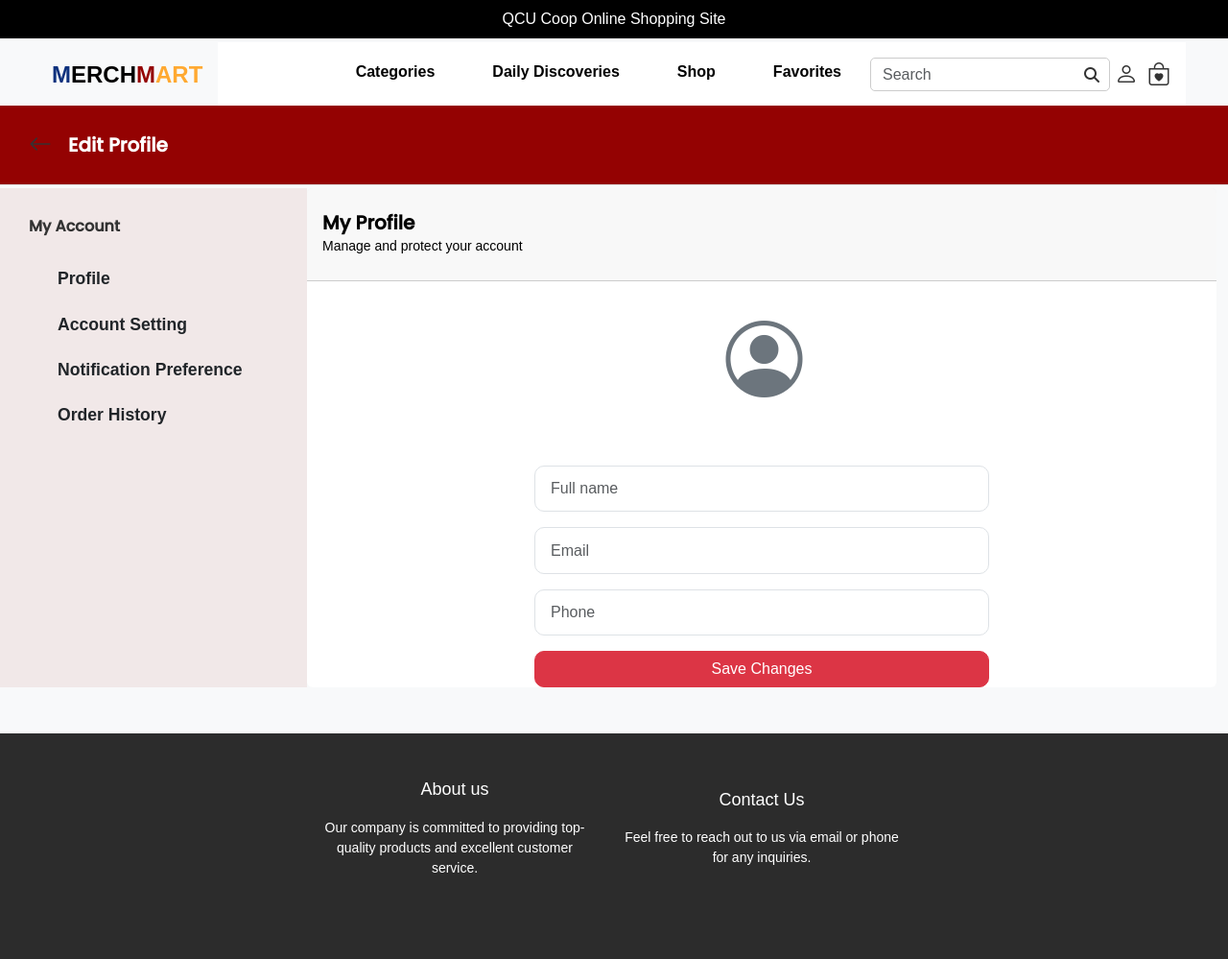
After one commit to Tamakiqt/QCU-MERCHMART, a PHP site: page /my-account.php in a window 1280 px wide. The commit adds this page. Shown: the whole page at 96% size. Run offline with PHP 8.4, Linux system fonts and the light colour scheme; some libraries are stand-ins or nearby versions.

Commit message:
HALOHALO

```diff
--- a/assets/js/script.js
+++ b/assets/js/script.js
@@ -242,7 +242,25 @@ document.querySelectorAll('.remove-btn').forEach(button => {
 });
 
 
-// SMTPJS EMAIL SENDER
+// My account upload profile picture
 
+function updateProfileImage(event) {
+    const file = event.target.files[0];
+    const reader = new FileReader();
 
-// Initialize EmailJS
+    reader.onloadend = function() {
+        const profileImage = document.getElementById("profile-image");
+        const defaultIcon = document.getElementById("default-icon");
+
+        // Hide the default icon
+        defaultIcon.style.display = "none";
+
+        // Show the uploaded image
+        profileImage.src = reader.result;
+        profileImage.style.display = "inline-block"; // Make the uploaded image visible
+    };
+
+    if (file) {
+        reader.readAsDataURL(file);
+    }
+}
--- /dev/null
+++ b/my-account.php
@@ -0,0 +1,228 @@
+<!DOCTYPE html>
+<html lang="en">
+<head>
+    <meta charset="UTF-8">
+    <meta name="viewport" content="width=device-width, initial-scale=1.0">
+    <title>QCU Merchmart</title>
+
+    <link href="https://cdn.jsdelivr.net/npm/bootstrap@5.3.3/dist/css/bootstrap.min.css" rel="stylesheet"
+    integrity="sha384-QWTKZyjpPEjISv5WaRU9OFeRpok6YctnYmDr5pNlyT2bRjXh0JMhjY6hW+ALEwIH" crossorigin="anonymous">
+    <link rel="stylesheet" href="https://cdnjs.cloudflare.com/ajax/libs/font-awesome/6.6.0/css/all.min.css"
+    integrity="sha512-Kc323vGBEqzTmouAECnVceyQqyqdsSiqLQISBL29aUW4U/M7pSPA/gEUZQqv1cwx4OnYxTxve5UMg5GT6L4JJg==" crossorigin="anonymous" referrerpolicy="no-referrer"/>
+    <link href="https://fonts.googleapis.com/css2?family=Poppins:wght@100;300;400;500&display=swap" rel="stylesheet">
+    <link rel="stylesheet" href="https://cdn.jsdelivr.net/npm/bootstrap-icons@1.11.3/font/bootstrap-icons.min.css">
+    <link rel="stylesheet" href="assets/css/style.css">
+
+    <style>
+
+        .row>* {
+            padding-left: 0;
+
+        }
+        .nav-link {
+            margin-bottom: 5px;
+            text-align: left;
+        }
+
+       /*Arrow with style and hover */
+
+        .nav-link-arrow {
+            position: relative;
+            padding-left: 20px;
+            cursor: pointer;
+            color: #000;
+            transition: color 0.3s ease;
+        }
+
+
+        .nav-link-arrow::before {
+            content: "";
+            position: absolute;
+            left: 5px;
+            top: 50%;
+            transform: translateY(-50%);
+            width: 0;
+            height: 0;
+            border-left: 5px solid transparent;
+            border-right: 5px solid transparent;
+            border-bottom: 5px solid #940202;
+            opacity: 0;
+            transition: opacity 0.3s ease;
+        }
+
+
+        .nav-link-arrow:hover::before {
+            opacity: 1;
+        }
+
+
+        .nav-link-arrow:hover {
+            color: #940202 !important;
+        }
+
+
+
+        .mb-5 {
+             margin-bottom: 0 !important; */
+           }
+
+        .btn-danger.custom-hover:hover {
+        background-color: #940202 !important;
+         }
+
+         .p-5 {
+             padding: 0 !important; */
+            }
+
+
+            @media (min-width: 768px) {
+            .col-md-3 {
+                flex: 0 0 auto;
+                width: 25%;
+            }
+        }
+        </style>
+
+</head>
+<body>
+
+<!-- Top Header -->
+<div class="top-header py-2 text-white bg-back text-center fixed-top">
+    <p class="mb-0">QCU Coop Online Shopping Site</p>
+</div>
+
+<!-- Main Navbar -->
+<nav class="navbar navbar-expand-lg navbar-light bg-light py-2 fixed-top">
+    <div class="container-fluid">
+        <a class="navbar-brand" href="#">
+            <span class="navbar-brand-text">
+                <span class="text-blue">M</span><span class="text-black">ERCH</span><span class="text-red">M</span><span class="text-yellow">ART</span>
+            </span>
+        </a>
+        <button class="navbar-toggler" type="button" data-bs-toggle="collapse" data-bs-target="#navbarSupportedContent"
+                aria-controls="navbarSupportedContent" aria-expanded="false" aria-label="Toggle navigation">
+            <span class="navbar-toggler-icon"></span>
+        </button>
+        <div class="collapse navbar-collapse" id="navbarSupportedContent">
+            <ul class="navbar-nav ms-auto mb-2 mb-lg-0 nav-links">
+                <li class="nav-item"><a class="nav-link" href="#">Categories</a></li>
+                <li class="nav-item"><a class="nav-link" href="#">Daily Discoveries</a></li>
+                <li class="nav-item"><a class="nav-link" href="#">Shop</a></li>
+                <li class="nav-item"><a class="nav-link" href="#">Favorites</a></li>
+            </ul>
+            <form class="d-flex search-bar" role="search">
+                <input type="search" class="form-control me-2" placeholder="Search" aria-label="Search">
+                <i class="fas fa-search"></i>
+            </form>
+            <div class="d-flex align-items-center" id="iconContainer">
+                <a href="login.html" class="login-icon" id="loginIcon"><i class="bi bi-person"></i></a>
+                <a href="cart.html" class="cart-icon" id="CartIcon">
+                    <i class="bi bi-bag-heart"></i>
+                </a>
+            </div>
+        </div>
+    </div>
+</nav>
+
+
+<!-- My account Header -->
+<div class="myaccount-header py-3 fixed-top" style="top: 110px; background-color: #940202; border-bottom: 1px solid #ddd;">
+    <div class="container-fluid d-flex justify-content-between align-items-center">
+        <!-- Back Button and Title "My Cart" -->
+        <div class="d-flex align-items-center">
+            <a href="client-index.php" class="btn btn-link text-black me-1 back-button" style="font-size: 1.25rem;">
+                <i class="bi bi-arrow-left"></i>
+            </a>
+            <h5 class="mb-0" style="font-family: 'Poppins', sans-serif; font-weight: bold; color: white;">Edit Profile</h5>
+        </div>
+    </div>
+</div>
+
+        <!-- My Account Section -->
+<div class="container-fluid mt-5 pt-5" style="margin-top: 160px; ">
+    <div class="row">
+        <!-- Sidebar -->
+        <div class="col-md-3" style="background-color: #F1E8E8;padding: 30px;">
+            <h6 class="fw-bold mb-4" style="font-family: 'Poppins', sans-serif;">My Account</h6>
+            <ul class="nav flex-column">
+    <li class="nav-item">
+        <a class="nav-link active text-dark nav-link-arrow" href="my-account.php" style="font-size: 1.1rem;">Profile</a>
+    </li>
+    <li class="nav-item">
+        <a class="nav-link text-dark nav-link-arrow" href="account-setting.php" style="font-size: 1.1rem;">Account Setting</a>
+    </li>
+    <li class="nav-item">
+        <a class="nav-link text-dark nav-link-arrow" href="notification-preference.php" style="font-size: 1.1rem;">Notification Preference</a>
+    </li>
+    <li class="nav-item">
+        <a class="nav-link text-dark nav-link-arrow" href="order-history.php" style="font-size: 1.1rem;">Order History</a>
+    </li>
+</ul>
+
+        </div>
+
+        <!-- Profile Content -->
+        <div class="col-md-9">
+            <div class="card border-0">
+                <div class="card-header text-black text-left py-4">
+                <h5 class="mb-0" style="font-family: 'Poppins', sans-serif; color: black; font-weight: bold; text-align: left;">My Profile</h5>
+                    <small>Manage and protect your account</small>
+                </div>
+                <div class="card-body p-10 m-2 ">
+    <div class="text-center mb-4">
+        <label for="file-upload" class="profile-icon" style="cursor: pointer; position: relative; display: inline-block;">
+            <!-- Default Profile Icon -->
+            <i id="default-icon" class="bi bi-person-circle" style="font-size: 5rem; color: #6c757d;"></i>
+
+            <!-- Upload Image File (Hidden) -->
+            <input type="file" id="file-upload" style="display:none" accept="image/*" onchange="updateProfileImage(event)">
+
+            <!-- Image will be positioned directly on top of the icon -->
+            <img id="profile-image" src="" alt="Profile Picture" style="display:none;  top: 0; left: 0; width: 80px; height: 80px; border-radius: 50%; object-fit: cover;">
+        </label>
+    </div>
+</div>
+
+
+                        <form class="text-center">
+                        <div class="mb-3">
+                            <input type="text" class="form-control" placeholder="Full name"
+                                style="border-radius: 10px; border-width: 1px; border-color: #fffff; width: 50%; margin: 0 auto;">
+                        </div>
+                        <div class="mb-3">
+                            <input type="email" class="form-control" placeholder="Email"
+                                style="border-radius: 10px; border-width: 1px; border-color: #fffff; width: 50%; margin: 0 auto;">
+                        </div>
+                        <div class="mb-3">
+                            <input type="tel" class="form-control" placeholder="Phone"
+                                style="border-radius: 10px; border-width: 1px; border-color: #fffff; width: 50%; margin: 0 auto;">
+                        </div>
+                        <button type="submit" class="btn btn-danger custom-hover"
+                                style="border-radius: 10px; width: 50%; margin: 0 auto;">Save Changes</button>
+                    </form>
+                </div>
+            </div>
+        </div>
+    </div>
+</div>
+
+
+
+<!-- Footer -->
+<footer class="mt-5 py-5 footer">
+    <div class="row">
+        <div class="footer-one col-lg-3 col-md-6 col-sm-12">
+            <h5 class="pb-2">About us</h5>
+            <p>Our company is committed to providing top-quality products and excellent customer service.</p>
+        </div>
+        <div class="footer-one col-lg-3 col-md-6 col-sm-12">
+            <h5 class="pb-2">Contact Us</h5>
+            <p>Feel free to reach out to us via email or phone for any inquiries.</p>
+        </div>
+    </div>
+</footer>
+
+<script src="https://cdn.jsdelivr.net/npm/bootstrap@5.3.3/dist/js/bootstrap.bundle.min.js" integrity="sha384-YvpcrYf0tY3lHB60NNkmXc5s9fDVZLESaAA55NDzOxhy9GkcIdslK1eN7N6jIeHz" crossorigin="anonymous"></script>
+<script src="assets/js/script.js"></script>
+</body>
+</html>
--- a/register.php
+++ b/register.php
@@ -41,7 +41,7 @@
 </div>
 <div class="mx-auto container">
 <div class="mx-auto" style="max-width: 400px;">
-<div style="border: 1px solid #940202;  padding: 30px; border-radius: 12px; box-shadow: 0px 4px 8px rgba(0, 0, 0, 0.1);">
+<div style="border: 1px solid #940202;  padding: 30px;  border-radius: 12px; box-shadow: 0px 4px 8px rgba(0, 0, 0, 0.1);">
     <form id="register-form" method="POST" action="register-back.php">
         <div class="form-group">
             <input type="text" class="form-control" id="register-name" name="name" placeholder="Username / Email" required>
```
Also changed, not shown: change-password.php (+7 -5 lines), login.php (+5 -6 lines), reset-password-code.php (+21 -41 lines), account-setting.php (added), client-index.php (added), notification-preference.php (added), order-history.php (added).
